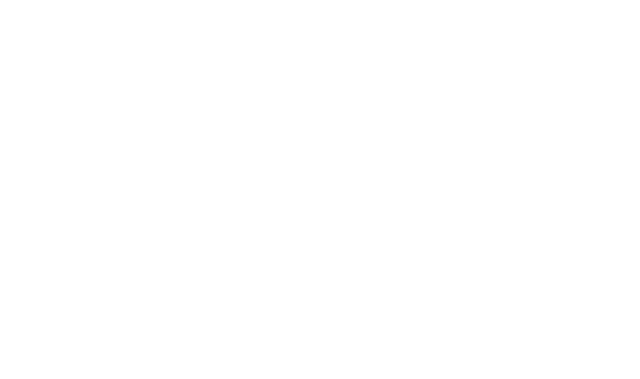
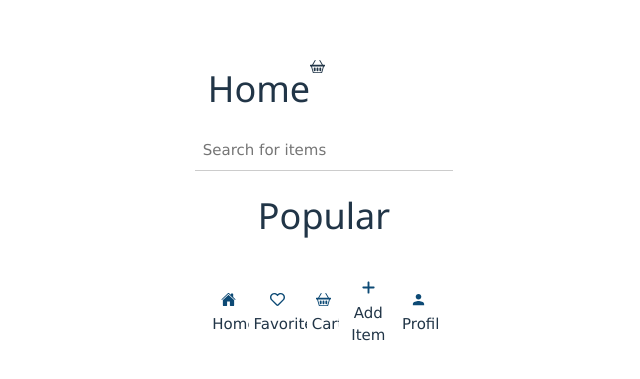
Before and after one commit to zibusisojnduna/Assessment, a React (Vite) app in the folder client/: page /items in a window 1280 px wide. Before the commit this address had no page. Shown: the part 195-574 px from the top of the page, without its empty margins (316-956 px from the left). Built offline with nearby package versions, Linux system fonts and the light colour scheme.

Commit message:
feat items.jsx added

```diff
--- a/client/components/nav.jsx
+++ b/client/components/nav.jsx
@@ -7,10 +7,10 @@
 export default function Navigation() {
   return (
 <div className="w3-bar" style={{backgroundColor:"white", display:"flex", padding:"5%", justifyContent:"space-around", alignItems:"center",}}>
-      <a href="/" className="w3-bar-item w3-button w3-mobile" style={{padding:"2%", textAlign:"center"}}><IoHome style={{color:"#0d4a75"}}/><br></br>Home</a><br></br>
-      <a href="/accommodations" className="w3-bar-item w3-button w3-mobile" style={{padding:"2%", textAlign:"center"}}><FaRegHeart style={{color:"#0d4a75"}}/><br></br>Favorites</a>
-      <a href="/login" className="w3-bar-item w3-button w3-mobile" style={{padding:"2%", textAlign:"center"}}><BsBasket2 style={{color:"#0d4a75"}}/><br></br>Cart</a>
-      <a href="/signup" className="w3-bar-item w3-button w3-mobile" style={{padding:"2%", textAlign:"center"}}><FaPlus style={{color:"#0d4a75"}}/><br></br>Add Item</a>
+      <a href="/items" className="w3-bar-item w3-button w3-mobile" style={{padding:"2%", textAlign:"center"}}><IoHome style={{color:"#0d4a75"}}/><br></br>Home</a><br></br>
+      <a href="/favorites" className="w3-bar-item w3-button w3-mobile" style={{padding:"2%", textAlign:"center"}}><FaRegHeart style={{color:"#0d4a75"}}/><br></br>Favorites</a>
+      <a href="/cart" className="w3-bar-item w3-button w3-mobile" style={{padding:"2%", textAlign:"center"}}><BsBasket2 style={{color:"#0d4a75"}}/><br></br>Cart</a>
+      <a href="/additem" className="w3-bar-item w3-button w3-mobile" style={{padding:"2%", textAlign:"center"}}><FaPlus style={{color:"#0d4a75"}}/><br></br>Add Item</a>
       <a href="/profile" className="w3-bar-item w3-button w3-mobile" style={{padding:"2%", textAlign:"center"}}><IoMdPerson style={{color:"#0d4a75"}}/><br></br>Profile</a>
     </div>  )
 }
--- a/client/pages/cart.jsx
+++ b/client/pages/cart.jsx
@@ -2,6 +2,18 @@
 
 export default function Cart() {
   return (
-    <></>
+    <section>
+        <div>
+            <h1>Cart</h1>
+        </div>
+
+        <div>
+
+        </div>
+
+        <div>
+            <button className='w3-button' style={{backgroundColor:"#fb607f"}}>Checkout</button>
+        </div>
+    </section>
   )
 }
--- a/client/pages/home.jsx
+++ b/client/pages/items.jsx
@@ -2,28 +2,30 @@
 import { BsBasket2 } from "react-icons/bs";
 import { CiSearch } from "react-icons/ci";
 
-export default function Home() {
+export default function Items() {
   return (
     <section>
-        <div style={{display:"flex"}}>
+        <div style={{display:"flex", textAlign:"center", margin:"5%"}}>
             <h1>Home</h1>
             <BsBasket2/>
             <div style={{backgroundImage:`url(${require('../src/assets/user.png')})`}}></div>
         </div>
 
         <div>
-            <input className='w3-input' type='text' placeholder='Search for items'><CiSearch/></input>
+            <input className='w3-input' type='text' placeholder='Search for items'></input>
         </div>
 
-        <div>
-            <div style={{backgroundImage:`url(${require('../src/assets/NIKE+AIR+MAX+PULSE.png')})`, height:"100vh", width:"100vw", display:"flex", justifyContent:"center", alignItems:"center", margin:"5%"}}>
+        <div style={{display:"flex", margin:"5%"}}>
+            <div style={{backgroundImage:`url(${require('../src/assets/Adidas Samba.jpg')})`, height:"25%", width:"20%"}}>
 
             </div>
+
+        </div>
 
             <div>
                 <h1>Popular</h1>
                 <div>
-                    <div style={backgroundImage}>
+                    <div style={{backgroundImage:`url(${require('../src/assets/NIKE+AIR+MAX+PULSE.png')})`, display:"flex", justifyContent:"center", alignItems:"center", margin:"5%", height:"75%", width:"30%"}}>
 
                     </div>
 
@@ -36,7 +38,7 @@
                     </div>
                 </div>
             </div>
-        </div>
+
     </section>
   )
 }
--- a/client/pages/login.jsx
+++ b/client/pages/login.jsx
@@ -10,6 +10,7 @@
             <p>Please enter the following details to login</p>
         </div>
 
+        <form>
         <div style={{padding:"5%"}}>
             <h2>Username</h2>
             <input className='w3-input' type="text" placeholder="Enter your username"/>
@@ -24,6 +25,8 @@
             <button className='w3-button' style={{backgroundColor:"#fb607f"}}>Login</button>
             <p>Don't have an account? <Link to="/signup" color='#fb607f'>Sign Up</Link></p>
         </div>
+        </form>
+
 
     </section>
   )
--- a/client/pages/signUp.jsx
+++ b/client/pages/signUp.jsx
@@ -8,6 +8,7 @@
             <p>Please enter the following infromation</p>
         </div>
 
+        <form>
         <div>
             <h2>Name</h2>
             <input className='w3-input' type='text' placeholder='Enter full name'></input>
@@ -24,6 +25,8 @@
             <button className='w3-button' style={{backgroundColor:"#fb607f", margin:"2%"}}>Register</button>
 
         </div>
+        </form>
+
     </section>
   )
 }
--- a/client/src/App.jsx
+++ b/client/src/App.jsx
@@ -7,7 +7,9 @@
 import Layout from '../pages/layout'
 import Login from '../pages/login'
 import SignUp from '../pages/signUp'
-import Home from '../pages/home'
+import Items from '../pages/items'
+import Cart from '../pages/cart'
+import Profile from '../pages/profile'
 
 function App() {
 
@@ -16,9 +18,11 @@
         <Routes>
           <Route path="/" element={<Layout />}>
             <Route index element={<Landing />} />
-            <Route path='login' element={<Login />} />
-            <Route path='signup' element={<SignUp />} />
-            <Route path='home' element={<Home/>}/>
+            <Route path='/login' element={<Login />} />
+            <Route path='/signup' element={<SignUp />} />
+            <Route path='/items' element={<Items/>}/>
+            <Route path='/cart' element={<Cart/>}/>
+            <Route path='/profile' element={<Profile/>}/>
           </Route>
         </Routes>
       </BrowserRouter>
```
Also changed, not shown: client/src/assets/Adidas Samba.jpg (added).
